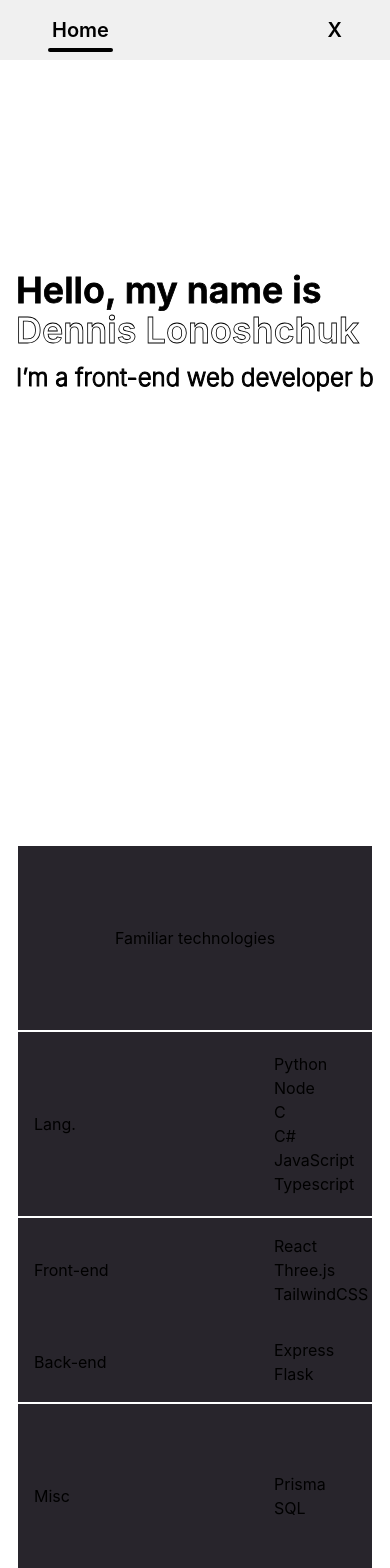
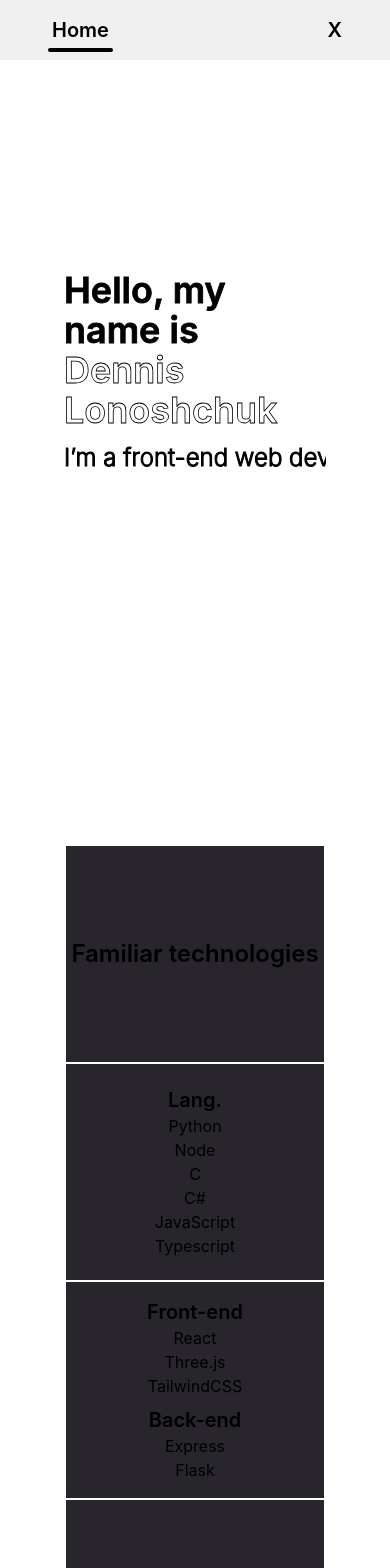
Before and after one commit to laycookie/Portfolio, a Next.js app: page / in a window 390 px wide. Shown: the top 1568 px of the page. Built offline with nearby package versions, Linux system fonts and the light colour scheme.

Commit message:
Add responsiveness to grid

```diff
--- a/src/app/SkillGrid.tsx
+++ b/src/app/SkillGrid.tsx
@@ -30,16 +30,19 @@ export default function SkillGrid({}: Props) {
           className="grid grid-cols-1 lg:grid-cols-2 grid-rows-4 gap-[2px]
            "
         >
-          <h2 className="bg-dark-main flex justify-center items-center">
+          <h2 className="bg-dark-main flex justify-center items-center text-2xl sm:text-3xl font-semibold">
             Familiar technologies
           </h2>
-          <h2 className="bg-dark-main hidden lg:flex justify-center items-center">
+          <h2 className="bg-dark-main hidden lg:flex justify-center items-center text-3xl font-semibold">
             Fun demos
           </h2>
 
-          <div className="flex  bg-dark-main">
-            <h3 className="w-32 my-auto pl-4">Lang.</h3>
-            <div className="pl-32 my-auto">
+          <div className="bg-dark-main flex flex-col justify-center">
+            <div className="sm:flex sm:py-4 bg-dark-main">
+              <h3 className="sm:w-32 my-auto sm:pl-4 text-xl text-center sm:text-left font-semibold">
+                Lang.
+              </h3>
+              <div className="pl-0 sm:pl-32 my-auto text-center sm:text-left">
                 <p>Python</p>
                 <p>Node </p>
                 <p>C</p>
@@ -48,29 +51,39 @@ export default function SkillGrid({}: Props) {
                 <p>Typescript</p>
               </div>
             </div>
+          </div>
           <div className="row-span-3 py-4 bg-dark-main hidden lg:block"></div>
-          <div className="bg-dark-main">
-            <div className="flex py-4">
-              <h3 className="w-32 my-auto justify-center pl-4">Front-end</h3>
-              <div className="pl-32 my-auto">
+          <div className="bg-dark-main flex flex-col justify-center py-4">
+            <div className="sm:flex pb-2">
+              <h3 className="sm:w-32 my-auto sm:pl-4 text-xl text-center sm:text-left font-semibold">
+                Front-end
+              </h3>
+              <div className="pl-0 sm:pl-32 my-auto text-center sm:text-left">
                 <p>React</p>
                 <p>Three.js</p>
                 <p>TailwindCSS</p>
               </div>
             </div>
-            <div className="flex py-4">
-              <h3 className="w-32 my-auto pl-4">Back-end</h3>
-              <div className="pl-32 my-auto">
+
+            <div className="sm:flex">
+              <h3 className="sm:w-32 my-auto sm:pl-4 text-xl text-center sm:text-left font-semibold">
+                Back-end
+              </h3>
+              <div className="pl-0 sm:pl-32 my-auto text-center sm:text-left">
                 <p>Express</p>
                 <p>Flask</p>
               </div>
             </div>
           </div>
-          <div className="flex py-4 bg-dark-main">
-            <h3 className="w-32 my-auto pl-4">Misc</h3>
-            <div className="pl-32 my-auto">
+          <div className="bg-dark-main flex flex-col justify-center">
+            <div className=" sm:flex py-auto sm:py-4 ">
+              <h3 className="sm:w-32 my-auto sm:pl-4 text-xl text-center sm:text-left font-semibold">
+                Misc
+              </h3>
+              <div className="pl-0 sm:pl-32 my-auto text-center sm:text-left">
                 <p>Prisma</p>
                 <p>SQL</p>
+              </div>
             </div>
           </div>
         </div>
--- a/src/app/globals.css
+++ b/src/app/globals.css
@@ -35,7 +35,7 @@ body::-webkit-scrollbar-thumb {
 }
 
 .contain {
-  @apply container mx-auto px-4;
+  @apply container mx-auto px-16;
 }
 
 .holder {
```
Lines whose indentation alone changed are shown as unchanged.
